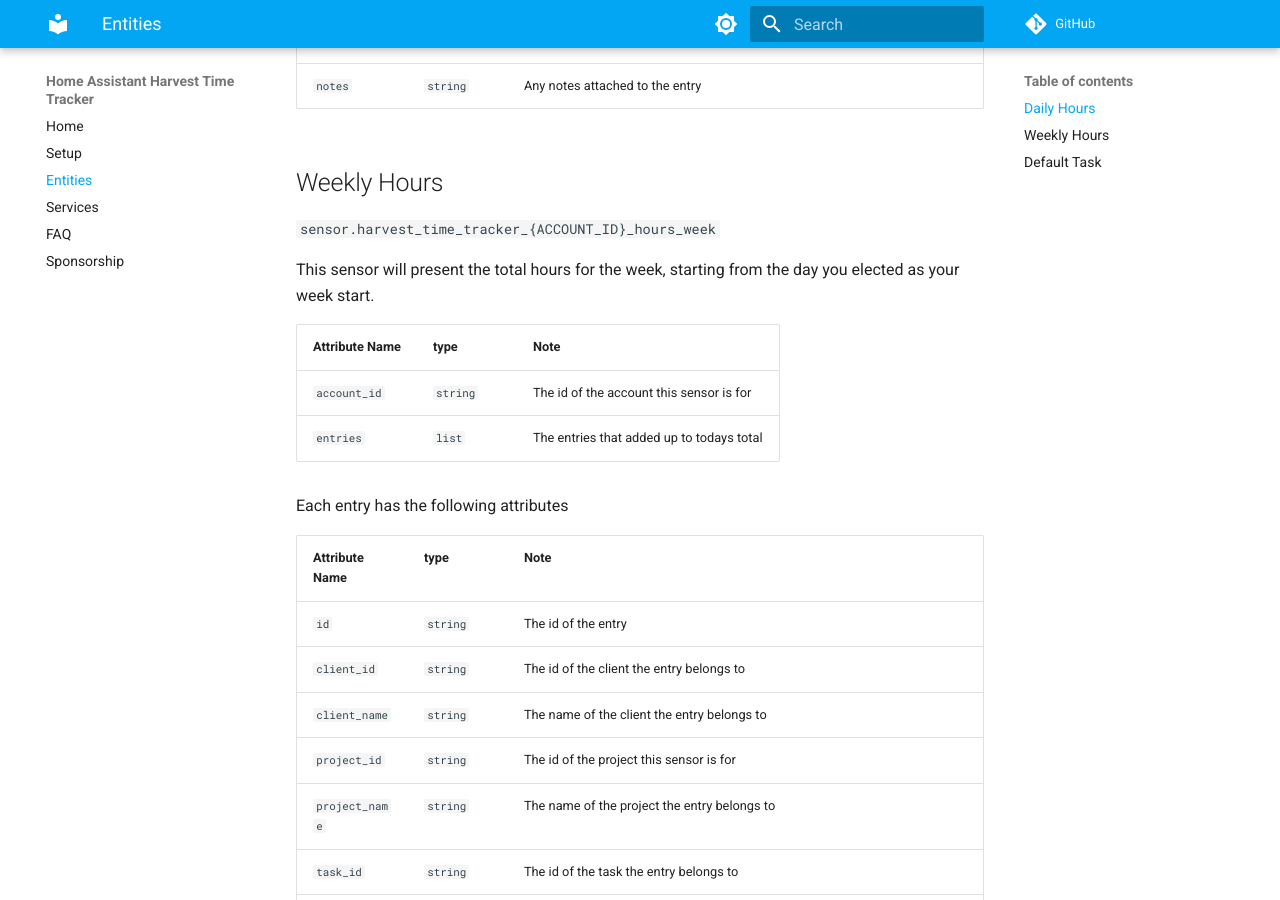
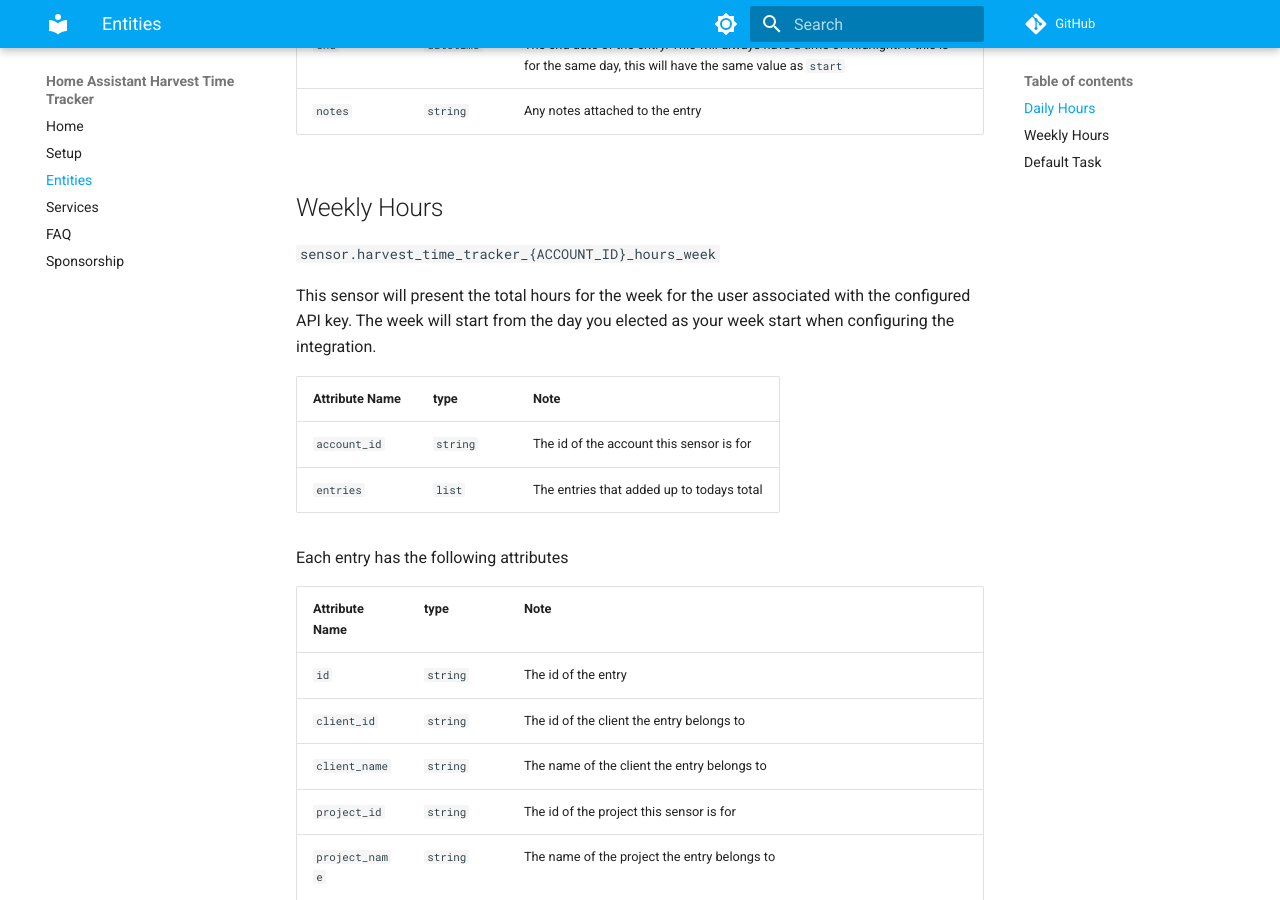
Before and after one commit to BottlecapDave/HomeAssistant-HarvestTimeTracker, an MkDocs documentation site: the page built from _docs/entities.md, in a window 1280 px wide and 900 px high, scrolled down 1089 px. Built offline with MkDocs 1.6.1 and Material for MkDocs 9.7.7, drawn with Linux system fonts in a browser that asks for light colours; comment, search, counter and statistics services are not loaded; some of the changed text lies outside the part shown.

Commit message:
docs: Added clarification to entities

```diff
--- a/_docs/entities.md
+++ b/_docs/entities.md
@@ -6,7 +6,7 @@
 
 `sensor.harvest_time_tracker_{ACCOUNT_ID}_hours_today`
 
-This sensor will present the total hours for today.
+This sensor will present the total hours for today for the user associated with the configured API key.
 
 | Attribute Name | type | Note |
 |----------------|------|------|
@@ -33,7 +33,7 @@
 
 `sensor.harvest_time_tracker_{ACCOUNT_ID}_hours_week`
 
-This sensor will present the total hours for the week, starting from the day you elected as your week start.
+This sensor will present the total hours for the week for the user associated with the configured API key. The week will start from the day you elected as your week start when configuring the integration.
 
 | Attribute Name | type | Note |
 |----------------|------|------|
```
